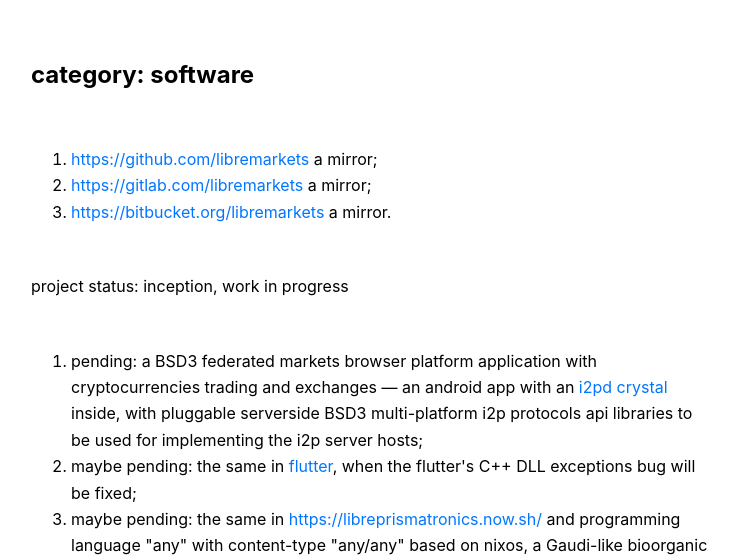
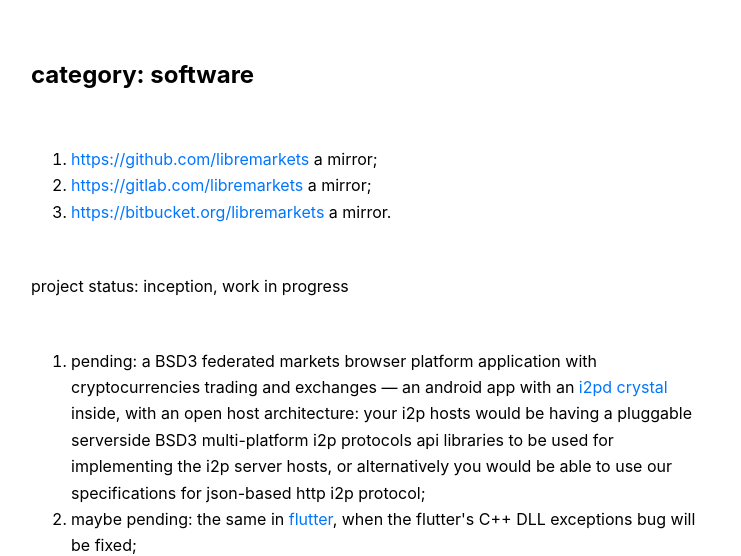
Before and after one commit to nonlin-lin-chaos-order-etc-etal/libremarkets_now_sh_gatsby, a Gatsby site: page / in a window 1280 px wide. Shown: the part 196-752 px from the top of the page, without its empty margins (269-1010 px from the left). Built offline with nearby package versions, Linux system fonts and the light colour scheme; Gatsby itself is replaced by a stand-in of ours; no server answers.

Commit message:
Update index.js

```diff
--- a/src/pages/index.js
+++ b/src/pages/index.js
@@ -28,7 +28,7 @@
       <p>project status: inception, work in progress</p>
 
       <p><ol>
-        <li>pending: a BSD3 federated markets browser platform application with cryptocurrencies trading and exchanges &mdash; an android app with an <a href="https://i2pd.website/" target="_blank" rel="noopener" rel="noreferer">i2pd crystal</a> inside, with pluggable serverside BSD3 multi-platform i2p protocols api libraries to be used for implementing the i2p server hosts;</li>
+        <li>pending: a BSD3 federated markets browser platform application with cryptocurrencies trading and exchanges &mdash; an android app with an <a href="https://i2pd.website/" target="_blank" rel="noopener" rel="noreferer">i2pd crystal</a> inside, with an open host architecture: your i2p hosts would be having a pluggable serverside BSD3 multi-platform i2p protocols api libraries to be used for implementing the i2p server hosts, or alternatively you would be able to use our specifications for json-based http i2p protocol;</li>
         <li>maybe pending: the same in <a href="https://flutter.dev/">flutter</a>, when the flutter's C++ DLL exceptions bug will be fixed;</li>
         <li>maybe pending: the same in <a href="https://libreprismatronics.now.sh/">https://libreprismatronics.now.sh/</a> and programming language "any" with content-type "any/any" based on nixos, a Gaudi-like bioorganic future pioneering meta-technology for clouds and software.</li>
         <li>pending: <a href="https://github.com/mathlangorg">mathlang</a> &mdash; a mathematically strict programming language for the industry.</li>
```
